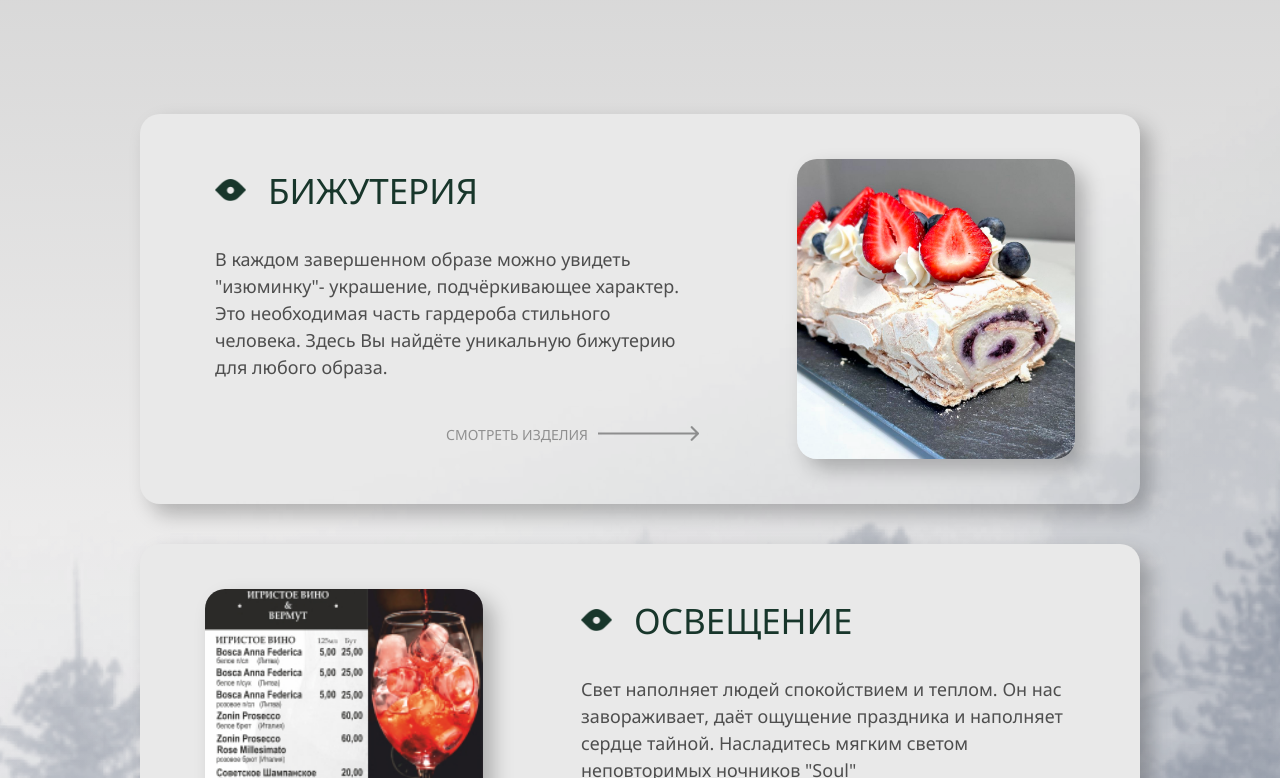
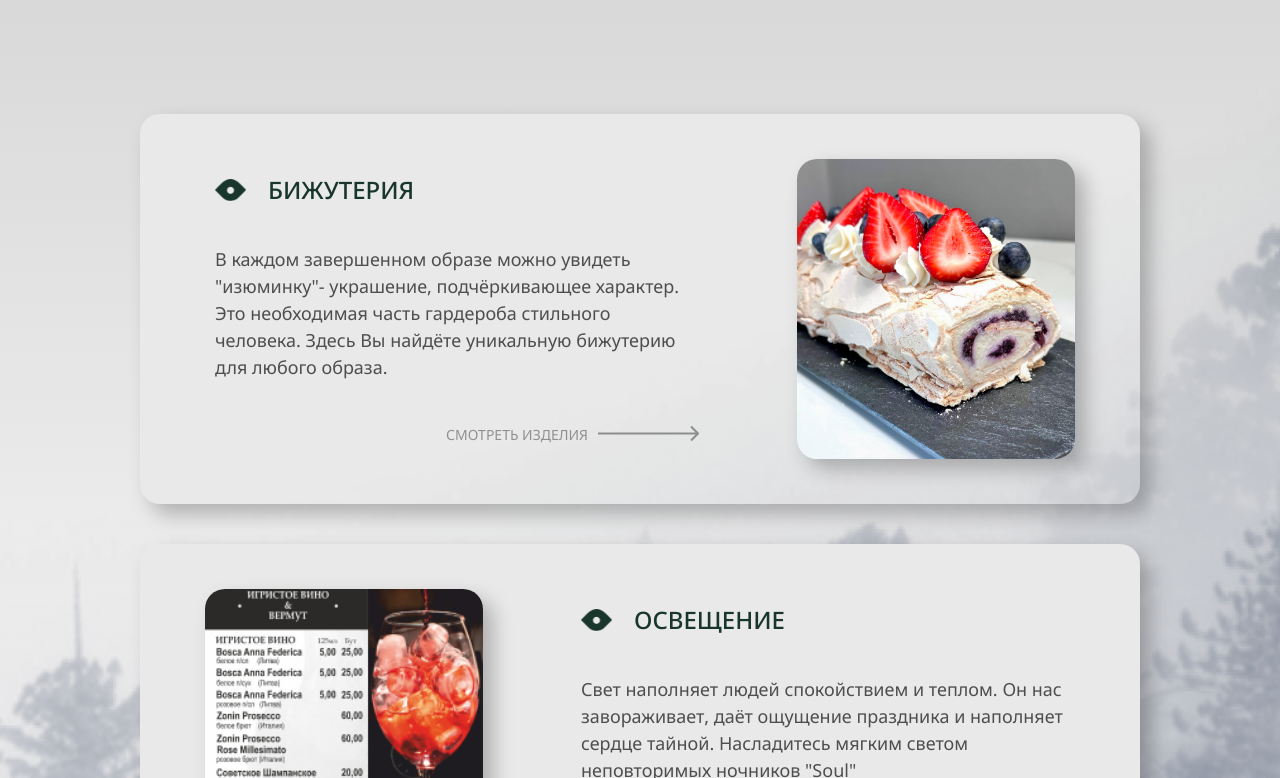
Before and after one commit to MashSHliapa/workshop-soul, a React (Vite) app: page / in a window 1280 px wide. Shown: the part 1862-2640 px from the top of the page. Built offline with nearby package versions, Linux system fonts and the light colour scheme.

Commit message:
feat(project): create component IconAndTitle

```diff
--- a/src/components/CatalogCardsEven/index.tsx
+++ b/src/components/CatalogCardsEven/index.tsx
@@ -1,7 +1,6 @@
-import icon from '../images/contacts/contacts_icon.png'
+import { IconAndTitle} from '../IconAndTitle/IconAndTitle'
 import vector from '../images/catalog/catalog_vector_right.png'
 import image1 from '../images/newitems/picture7.jpg'
-
 
 export function CatalogCardsEven() {
   return (
@@ -13,11 +12,8 @@ export function CatalogCardsEven() {
         </div>
 
         <div className="card-even__info-catalog info-catalog">
-          <div className="info-catalog__name">
-            <div className="info-catalog__icon">
-              <img src={icon} alt="icon" />
-            </div>
-            <div className="info-catalog__title">освещение</div>
+          <div className="info-catalog__icon-and-title">
+            <IconAndTitle>Освещение</IconAndTitle>
           </div>
 
           <div className="info-catalog__subtitle">Свет наполняет людей спокойствием и теплом. Он нас завораживает, даёт ощущение праздника и наполняет сердце тайной.
--- a/src/components/CatalogCardsOdd/CatalogCardsOdd.scss
+++ b/src/components/CatalogCardsOdd/CatalogCardsOdd.scss
@@ -4,7 +4,6 @@
 }
 
 ._body-catalog {
-  text-transform: uppercase;
   line-height: 150%;
   border-radius: 20px;
   padding: 45px 65px 45px 65px;
@@ -21,12 +20,13 @@
     max-height: 100%;
     max-width: 410px;
     flex-direction: column;
-    gap: 30px;
+    gap: 40px;
   }
 
   @media screen and (max-width: 575.98px) {
     padding: 40px 25px 30px 25px;
     max-width: 300px;
+    gap: 30px;
   }
 }
 
@@ -66,26 +66,12 @@
   display: flex;
   flex-direction: column;
 
-  &__name {
-    display: flex;
-    align-items: center;
-    max-height: 50px;
-  }
-
-  &__icon {
-    max-width: 31px;
-    margin-right: 22px;
-    margin-top: 5px;
-  }
-
-  &__title {
-    font-size: 35px;
-    margin: 0;
+  &__icon-and-title {
+    font-size: 24px;
   }
 
   &__subtitle {
     color: #4E4E4E;
-    text-transform: none;
   }
 
   &__direction {
@@ -108,22 +94,6 @@
     padding: 0px 5px;
     order: 1;
 
-    &__info>*:not(:last-child) {
-      margin-bottom: 25px;
-    }
-
-    &__title {
-      font-size: 30px;
-    }
-
-    &__direction {
-      color: #909090;
-      display: flex;
-      align-items: center;
-      justify-content: end;
-      gap: 10px;
-    }
-
     &__text {
       font-size: 14px;
     }
@@ -133,15 +103,13 @@
     }
   }
 
-
   @media screen and (max-width: 575.98px) {
-    &__title {
+    &__icon-and-title {
       font-size: 20px;
     }
 
     &__subtitle {
       color: #4E4E4E;
-      text-transform: none;
       font-size: 14px;
     }
 
--- a/src/components/CatalogCardsOdd/index.tsx
+++ b/src/components/CatalogCardsOdd/index.tsx
@@ -1,9 +1,10 @@
-import './CatalogCardsOdd.scss'
 // import image1 from '../images/catalog/bijouterie_image.png'
 // import image1 from '../images/newitems/picture6.jpg'
+import { IconAndTitle } from '../IconAndTitle/IconAndTitle'
 import image1 from '../images/newitems/picture6.jpg'
-import icon from '../images/contacts/contacts_icon.png'
 import vector from '../images/catalog/catalog_vector_right.png'
+import './CatalogCardsOdd.scss'
+
 
 export function CatalogCardsOdd() {
   return (
@@ -11,11 +12,8 @@ export function CatalogCardsOdd() {
       <div className="card-odd__body _body-catalog">
 
         <div className="card-odd__info-catalog info-catalog">
-          <div className="info-catalog__name">
-            <div className="info-catalog__icon">
-              <img src={icon} alt="icon" />
-            </div>
-            <div className="info-catalog__title">бижутерия</div>
+          <div className="info-catalog__icon-and-title">
+            <IconAndTitle>Бижутерия</IconAndTitle>
           </div>
 
           <div className="info-catalog__subtitle">В каждом завершенном образе можно увидеть "изюминку"- украшение, подчёркивающее характер. Это необходимая часть гардероба стильного человека. Здесь Вы найдёте уникальную бижутерию для любого образа.</div>
@@ -28,11 +26,9 @@ export function CatalogCardsOdd() {
           </div>
         </div>
 
-
         <div className="card-odd__image _image-catalog">
           <img src={image1} alt="image1" />
         </div>
-
 
       </div>
     </div>
--- a/src/components/Contacts/index.tsx
+++ b/src/components/Contacts/index.tsx
@@ -1,5 +1,5 @@
 import background from '../../components/images/contacts/background_contacts.png'
-import icon from '../../components/images/contacts/contacts_icon.png'
+import icon from '../../components/images/icon_eye.png'
 import image_parachute from '../../components/images/contacts/contacts_image.png'
 import image_box from '../../components/images/contacts/contacts_box.png'
 import viber from '../../components/images/contacts/viber.svg'
--- /dev/null
+++ b/src/components/IconAndTitle/IconAndTitle.scss
@@ -0,0 +1,16 @@
+.icon-title {
+  display: flex;
+  align-items: center;
+  max-height: 50px;
+
+  &__icon {
+    max-width: 31px;
+    margin-right: 22px;
+    margin-top: 5px;
+  }
+
+  &__title {
+    text-transform: uppercase;
+    font-weight: 500;
+  }
+}
--- /dev/null
+++ b/src/components/IconAndTitle/IconAndTitle.tsx
@@ -0,0 +1,13 @@
+import icon from '../images/icon_eye.png'
+import './IconAndTitle.scss'
+
+export function IconAndTitle(props: { children: string }) {
+  return (
+    <div className='icon-title'>
+      <div className="icon-title__icon">
+        <img src={icon} alt="icon" />
+      </div>
+      <h4 className="icon-title__title">{props.children}</h4>
+    </div>
+  )
+}
```
Also changed, not shown: src/components/images/icon_eye.png (renamed from src/components/images/contacts/contacts_icon.png).
